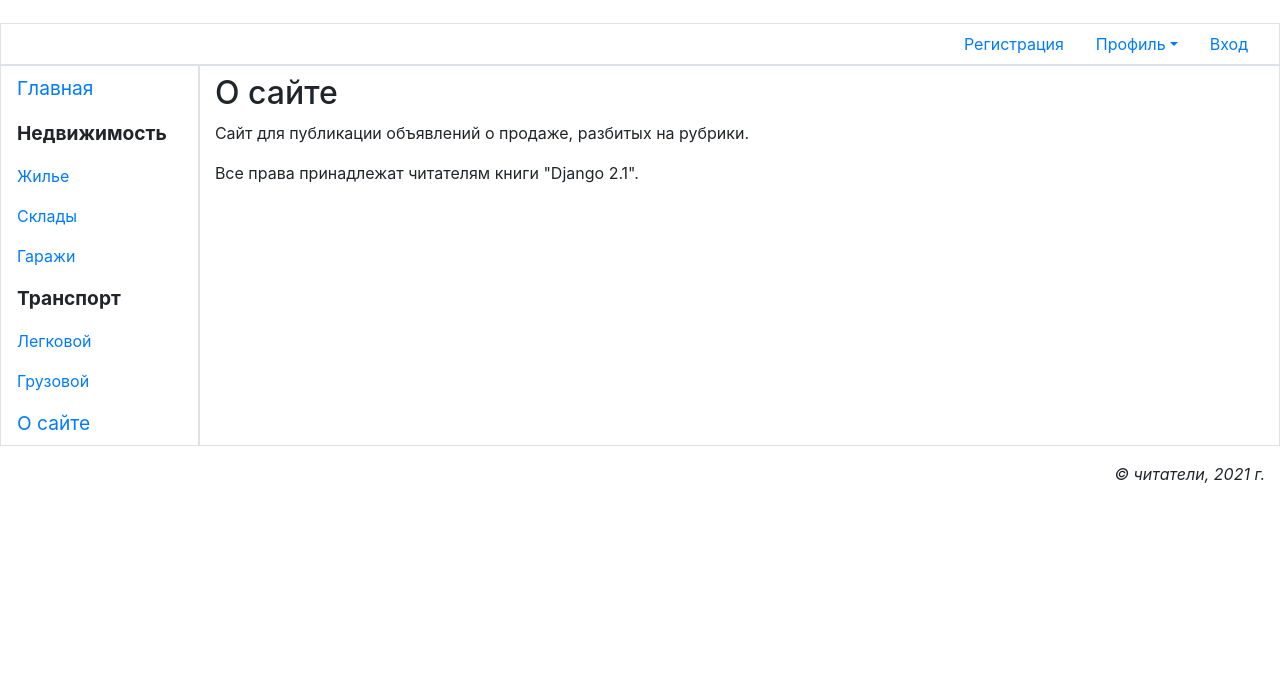
After one commit to OlgaUsovich/bBoard, a Django app: page /about/ in a window 1280 px wide. The commit adds this page. Shown: the part 116-800 px from the top of the page. Run offline with Django 3.2, Linux system fonts and the light colour scheme; some libraries are stand-ins or nearby versions.

Commit message:
added page 'about'

```diff
--- a/main/templates/layout/basic.html
+++ b/main/templates/layout/basic.html
@@ -49,6 +49,7 @@
             <span class="nav-link root font-weight-bold" href="#">Транспорт</span>
             <a class="nav-link" href="#">Легковой</a>
             <a class="nav-link" href="#">Грузовой</a>
+            <a class="nav-link root" href="{% url 'main:other' page='about' %}">О сайте</a>
         </nav>
         <section class="col border py-2">
             {% bootstrap_messages %}
--- /dev/null
+++ b/main/templates/main/about.html
@@ -0,0 +1,9 @@
+{% extends "layout/basic.html" %}
+
+{% block title %}О сайте{% endblock %}
+
+{% block content %}
+<h2>О сайте</h2>
+<p>Сайт для публикации объявлений о продаже, разбитых на рубрики.</p>
+<p>Все права принадлежат читателям книги &quot;Django 2.1&quot;.</p>
+{% endblock %}
--- a/main/urls.py
+++ b/main/urls.py
@@ -1,8 +1,9 @@
 from django.urls import path
 
-from .views import index
+from .views import index, other_page
 
 app_name = 'main'
 urlpatterns = [
-    path('', index, name='index')
+    path('<str:page>/', other_page, name='other'),
+    path('', index, name='index'),
 ]
--- a/main/views.py
+++ b/main/views.py
@@ -1,5 +1,16 @@
+from django.http import Http404, HttpResponse
 from django.shortcuts import render
+from django.template import TemplateDoesNotExist
+from django.template.loader import get_template
 
 
 def index(request):
     return render(request, 'main/index.html')
+
+
+def other_page(request, page):
+    try:
+        template = get_template('main/' + page + '.html')
+    except TemplateDoesNotExist:
+        raise Http404
+    return HttpResponse(template.render(request=request))
```
